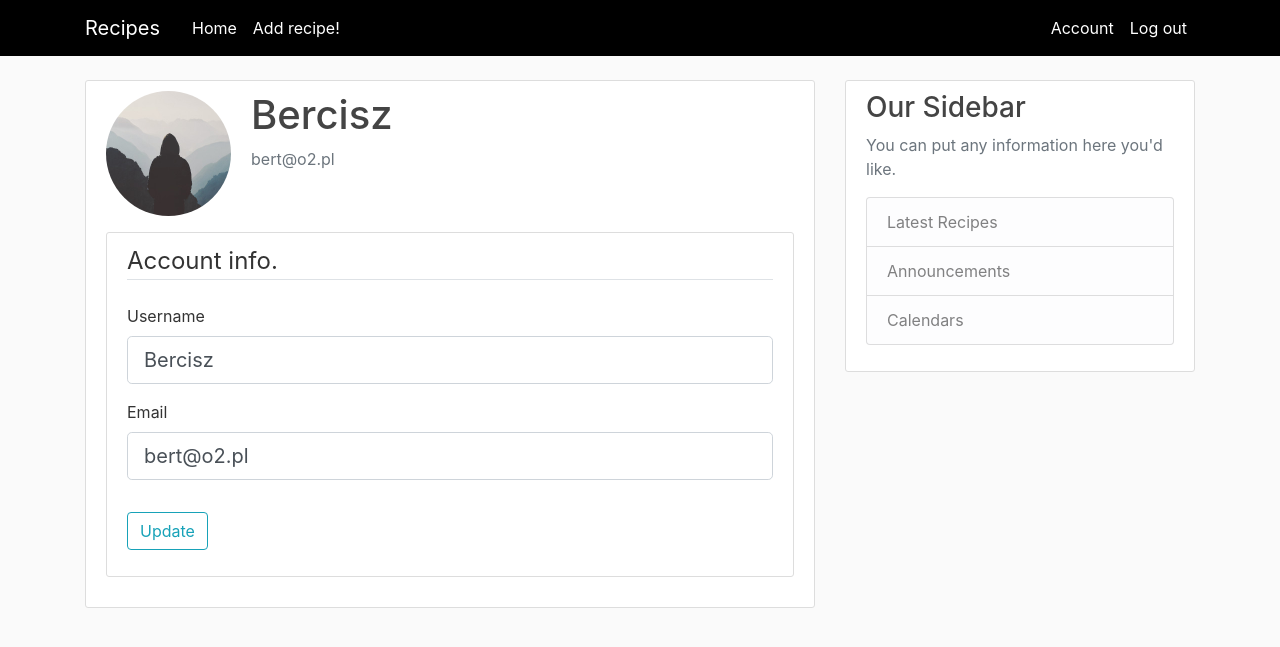
After one commit to beatarudzka/recipes-box-flask-postgresql-app, a Flask app: page /account in a window 1280 px wide. The commit adds this page. Shown: the top 647 px of the page. Run offline with Flask 2, Linux system fonts and the light colour scheme; a user stored in the database is signed in; some libraries are stand-ins or nearby versions.

Commit message:
creating account user

```diff
--- a/app/__init__.py
+++ b/app/__init__.py
@@ -9,5 +9,7 @@ app.config['SQLALCHEMY_DATABASE_URI'] = 'sqlite:///site.db'
 db = SQLAlchemy(app)
 bcrypt = Bcrypt(app)
 login_manager = LoginManager(app)
+login_manager.login_view = 'login'
+login_manager.login_message_category = 'info'
 
 from app import routes
--- a/app/forms.py
+++ b/app/forms.py
@@ -1,4 +1,5 @@
 from flask_wtf import FlaskForm
+from flask_login import current_user
 from wtforms import StringField, PasswordField, SubmitField, BooleanField
 from wtforms.validators import DataRequired, Length, Email, EqualTo, ValidationError
 from app.models import User
@@ -31,3 +32,22 @@ class LoginForm(FlaskForm):
     password = PasswordField('Password', validators=[DataRequired()])
     remember = BooleanField('Remember Me')
     submit = SubmitField('Login')
+
+class UpdateAccountForm(FlaskForm):
+    username = StringField('Username',
+                           validators=[DataRequired(), Length(min=2, max=20)])
+    email = StringField('Email',
+                        validators=[DataRequired(), Email()])
+    submit = SubmitField('Update')
+
+    def validate_username(self, username):
+        if username.data != current_user.username:
+            user = User.query.filter_by(username=username.data).first()
+            if user:
+                raise ValidationError('That username is already taken. Please use different one')
+
+    def validate_email(self, email):
+        if email.data != current_user.email:
+            user = User.query.filter_by(email=email.data).first()
+            if user:
+                raise ValidationError('That email is already taken. Please use different one')
--- a/app/models.py
+++ b/app/models.py
@@ -12,7 +12,7 @@ class User(db.Model, UserMixin):
     username = db.Column(db.String(20), unique=True, nullable=False)
     email = db.Column(db.String(120), unique=True, nullable=False)
     image_file = db.Column(db.String(20), nullable=False,
-                           default='default.jpg')
+                           default='default.png')
     password = db.Column(db.String(60), nullable=False)
     recipes = db.relationship('Recipe', backref='author', lazy=True)
 
@@ -27,7 +27,7 @@ class Recipe(db.Model):
                             default=datetime.utcnow)
     content = db.Column(db.Text, nullable=False)
     image_file_recipe = db.Column(db.String(20), nullable=False,
-                                  default='default_recipe.jpg')
+                                  default='default_recipe.png')
     ingredients = db.Column(db.Text, nullable=False)
     tag = db.Column(db.Text, nullable=False)
     user_id = db.Column(db.Integer, db.ForeignKey('user.id'), nullable=False)
--- a/app/routes.py
+++ b/app/routes.py
@@ -1,8 +1,8 @@
-from flask import render_template, url_for, flash, redirect
+from flask import render_template, url_for, flash, redirect, request
 from app import app, db, bcrypt
-from app.forms import RegistrationForm, LoginForm
+from app.forms import RegistrationForm, LoginForm, UpdateAccountForm
 from app.models import User, Recipe
-from flask_login import login_user, current_user, logout_user
+from flask_login import login_user, current_user, logout_user, login_required
 
 recipes=[
     {
@@ -55,7 +55,8 @@ def login():
         user = User.query.filter_by(email=form.email.data).first()
         if user and bcrypt.check_password_hash(user.password, form.password.data):
             login_user(user, remember=form.remember.data)
-            return redirect(url_for('home'))
+            next_page = request.args.get('next')
+            return redirect(next_page) if  next_page else redirect(url_for('home'))
         else:
             flash('Login unsuccessful. Please check email and password', 'danger')
     return render_template('login.html', title='Login', form=form)
@@ -65,3 +66,19 @@ def login():
 def logout():
     logout_user()
     return redirect(url_for('home'))
+
+@app.route("/account", methods=['GET', 'POST'])
+@login_required
+def account():
+    form=UpdateAccountForm()
+    if form.validate_on_submit():
+        current_user.username = form.username.data
+        current_user.email = form.email.data
+        db.session.commit()
+        flash('Your account has been updated', 'success')
+        return redirect(url_for('account'))
+    elif request.method == 'GET':
+        form.username.data =current_user.username
+        form.email.data =current_user.email
+    image_file = url_for('static', filename='images/defaultpicuser/' + current_user.image_file)
+    return render_template('account.html', title='Account', image_file=image_file, form=form)
--- /dev/null
+++ b/app/templates/account.html
@@ -0,0 +1,51 @@
+{% extends 'layout.html' %}
+{% block content %}
+<div class="content-section">
+  <div class="media">
+    <img class="rounded-circle account-img" src="{{image_file}}">
+    <div class="media-body">
+      <h2 class="account-heading">{{current_user.username}}</h2>
+      <p class="text-secondary">{{ current_user.email}}</p>
+    </div>
+  </div>
+  <div class="content-section">
+    <form method='POST' action="">
+      {{ form.hidden_tag()}}
+      <fieldset class="form-group">
+        <legend class="border-bottom mb-4">Account info.</legend>
+        <div class="form-group">
+          {{form.username.label(class="form-control-label")}}
+
+          {% if form.username.errors %}
+          {{  form.username(class="form-control form-control-lg is-invalid")}}
+          <div class="invalid-feedback">
+            {% for error in form.username.errors %}
+            <span>{{ error}}</span>
+            {% endfor %}
+          </div>
+          {% else %}
+          {{form.username(class="form-control form-control-lg")}}
+          {% endif %}
+
+        </div>
+        <div class="form-group">
+          {{form.email.label(class="form-control-label")}}
+          {% if form.email.errors %}
+          {{  form.email(class="form-control form-control-lg is-invalid")}}
+          <div class="invalid-feedback">
+            {% for error in form.email.errors %}
+            <span>{{ error}}</span>
+            {% endfor %}
+          </div>
+          {% else %}
+          {{form.email(class="form-control form-control-lg")}}
+          {% endif %}
+        </div>
+      </fieldset>
+      <div class="form-group">
+        {{form.submit(class="btn btn-outline-info")}}
+      </div>
+    </form>
+  </div>
+</div>
+{% endblock content %}
--- a/app/templates/add.html
+++ b/app/templates/add.html
@@ -1,6 +1,4 @@
 {% extends 'layout.html' %}
 {% block content %}
-
 <h1>Add recipe</h1>
-
 {% endblock content %}
--- a/app/templates/layout.html
+++ b/app/templates/layout.html
@@ -33,6 +33,7 @@
           </div>
           <div class="navbar-nav">
             {% if current_user.is_authenticated %}
+            <li><a class="nav-item nav-link" href="{{ url_for('account')}}">Account</a></li>
             <li><a class="nav-item nav-link" href="{{ url_for('logout')}}">Log out</a></li>
             {% else %}
             <li><a class="nav-item nav-link" href="{{ url_for('login')}}">Log in</a></li>
```
Also changed, not shown: app/site.db, app/static/images/default_recipe.png (added), app/static/images/defaultpicuser/default.jpg (added), app/static/images/structure.png (renamed from app/images/structure.png).
